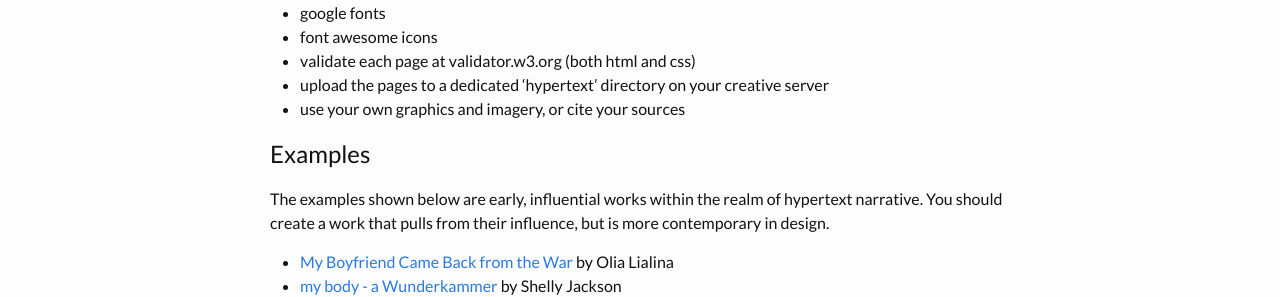
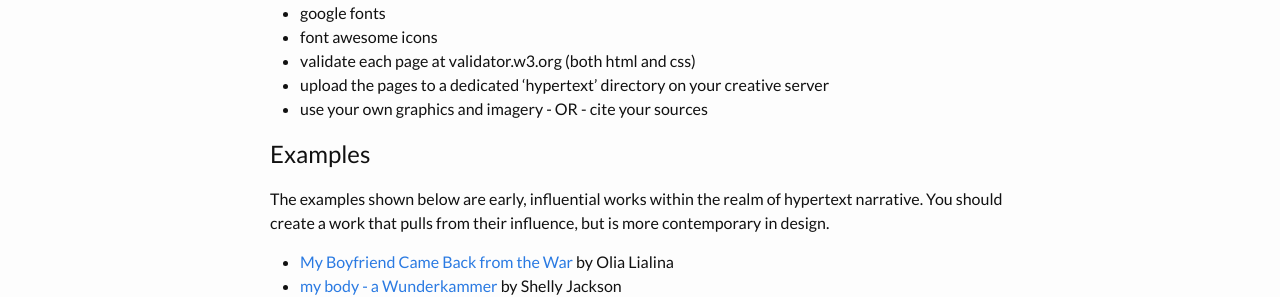
Before and after one commit to coloringchaos/web-spring-16, a Jekyll site: the page built from assignments/project-1.md, in a window 1280 px wide. Shown: the part 496-793 px from the top of the page. Built offline with Jekyll 4.4.1, drawn with Linux system fonts in a browser that asks for light colours.

```diff
--- a/assignments/project-1.md
+++ b/assignments/project-1.md
@@ -19,7 +19,7 @@ Project 1 is worth 10% of your grade.
 + font awesome icons
 + validate each page at validator.w3.org (both html and css)
 + upload the pages to a dedicated 'hypertext' directory on your creative server
-+ use your own graphics and imagery, or cite your sources
++ use your own graphics and imagery - OR - cite your sources
 
 # Examples
 The examples shown below are early, influential works within the realm of hypertext narrative. You should create a work that pulls from their influence, but is more contemporary in design.
```
Also changed, not shown: assignments/project-2.md (added, +25 -0 lines), timeline.md (+1 -2 lines).
